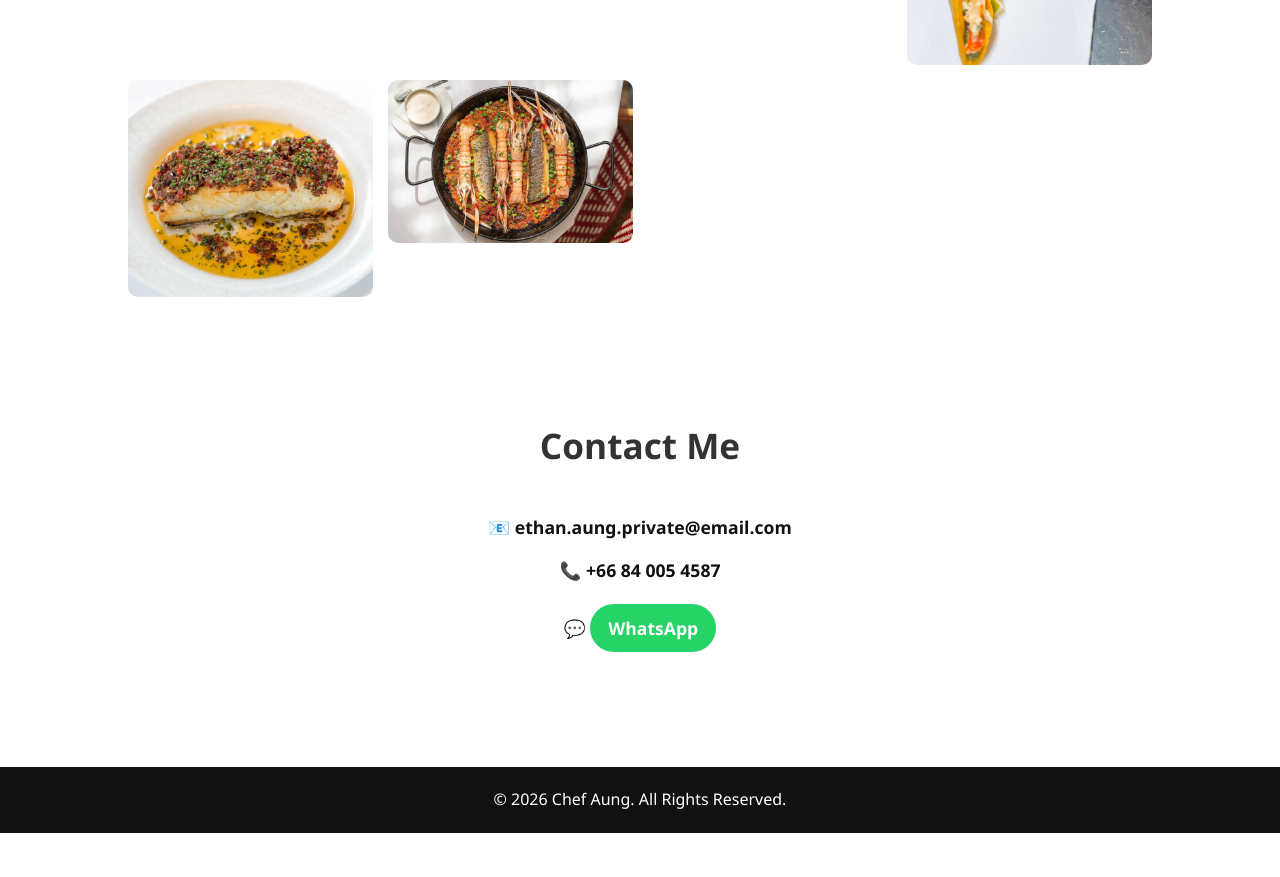
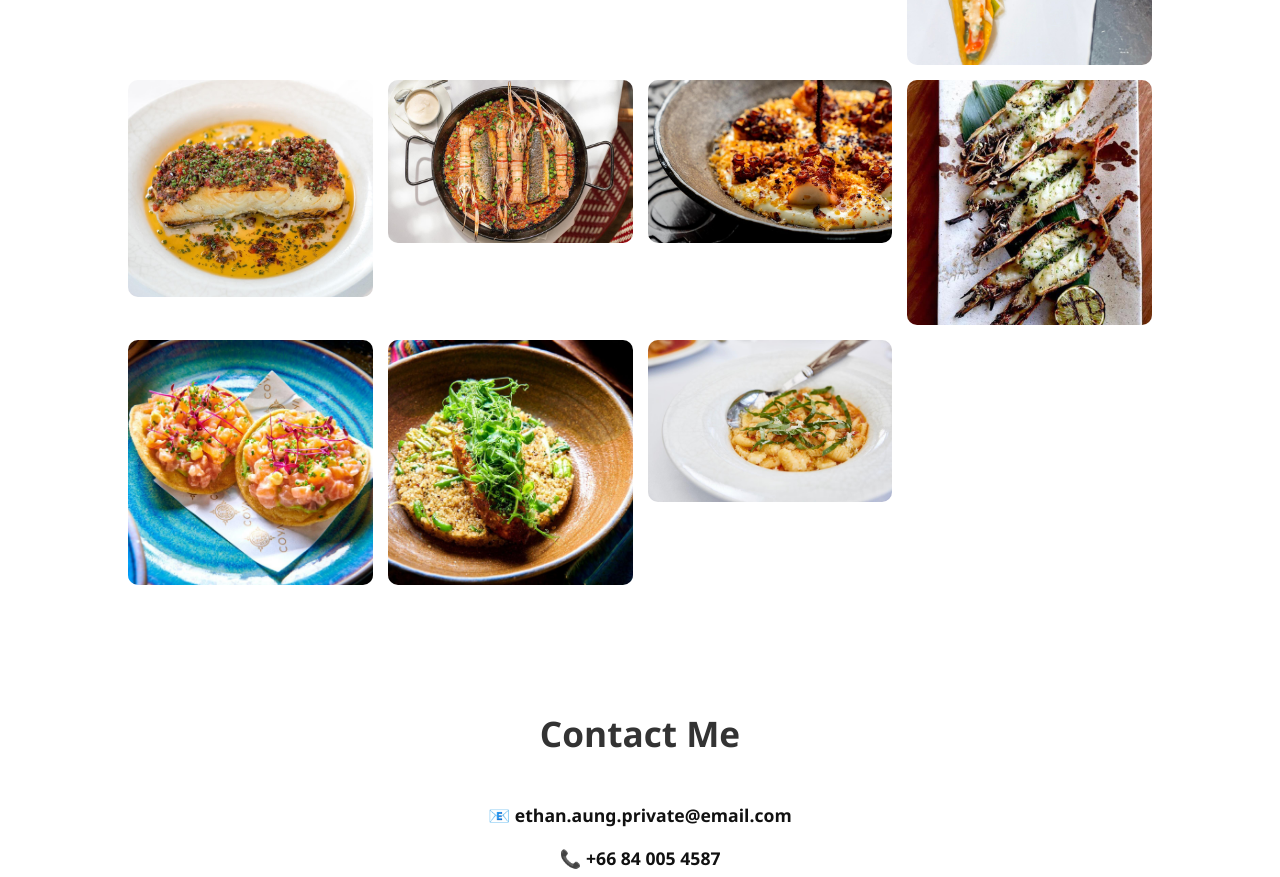
Before and after one commit to ethan-aung/chef-portfolio, a plain HTML site: page index.html in a window 1280 px wide. Shown: the part 2470-3347 px from the top of the page. Before the commit the page ends 3303 px from the top, so only its background shows below. Drawn offline with Linux system fonts and the light colour scheme.

Commit message:
index.html

```diff
--- a/index.html
+++ b/index.html
@@ -288,6 +288,11 @@
       <img src="dish_4.jpeg" alt="Dish">
       <img src="dish_5.jpeg" alt="Dish">
       <img src="dish_6.jpeg" alt="Dish">
+      <img src="dish_7.jpeg" alt="Dish">
+      <img src="dish_8.jpeg" alt="Dish">
+      <img src="dish_9.jpeg" alt="Dish">
+      <img src="dish_10.jpeg" alt="Dish">
+      <img src="dish_11.jpeg" alt="Dish">
     </div>
   </section>
 
```
